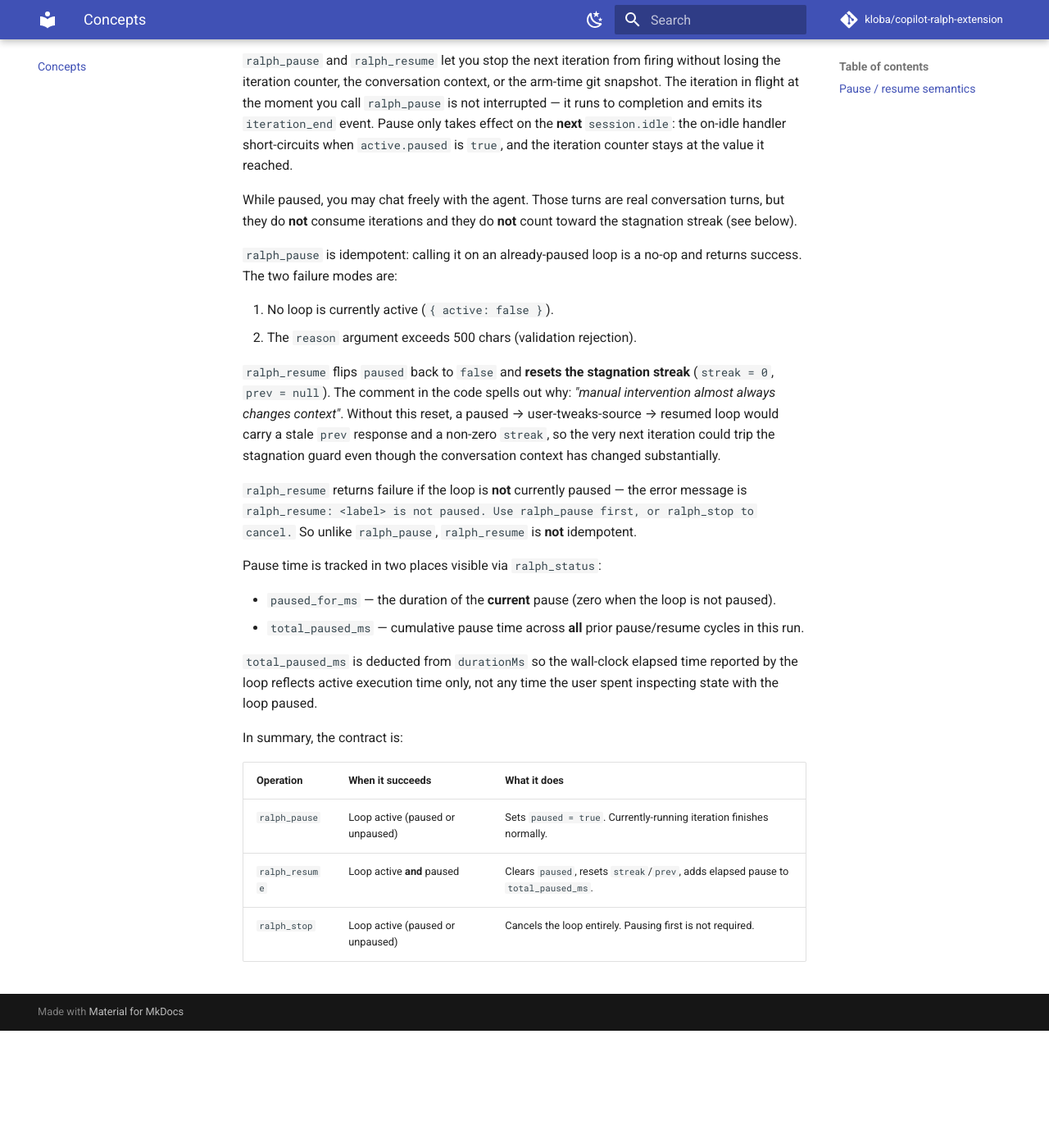
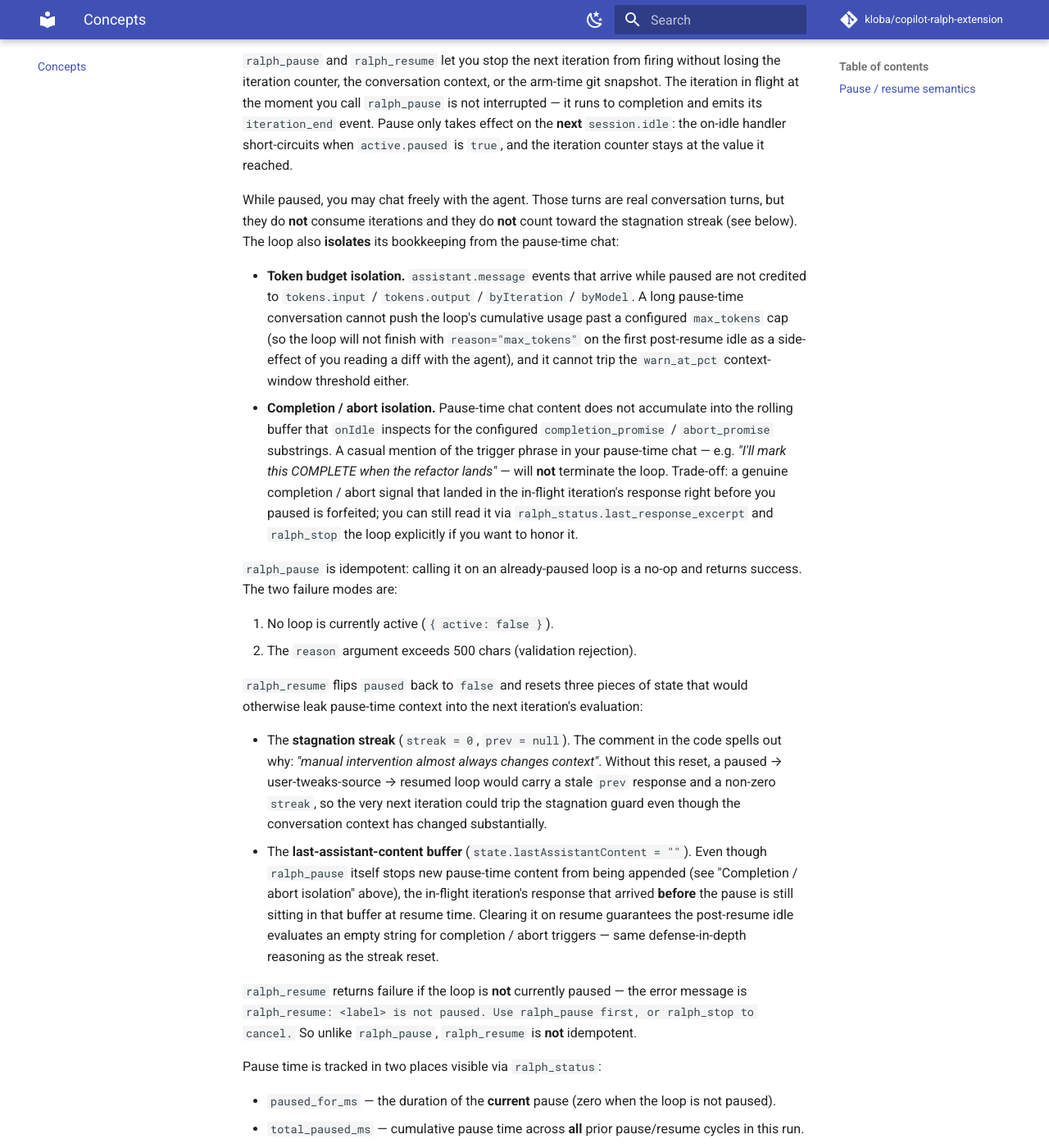
Before and after one commit to kloba/copilot-ralph-extension, an MkDocs documentation site: the page built from docs/concepts.md, in a window 1280 px wide and 1400 px high, scrolled down 596 px. Shown: the whole window at 82% size. Built offline with MkDocs 1.6.1 and Material for MkDocs 9.7.7, drawn with Linux system fonts in a browser that asks for light colours; comment, search, counter and statistics services are not loaded; before the commit the page ends 1853 px from its top, so only the background shows below that; some of the changed text lies outside the part shown.

Commit message:
docs(concepts): document pause/resume isolation contract
Iters 57 and 59 changed the observable pause/resume contract in two
ways the docs never caught up to: (1) pause-time `assistant.message`
events are not credited to the loop's token budget — so a long
pause-time chat cannot trip a configured `max_tokens` cap on resume;
(2) pause-time content does not accumulate into the buffer that
`onIdle` inspects for completion / abort triggers, and on resume
`ralph_resume` clears `lastAssistantContent` as well as the
stagnation streak — so a casual mention of the trigger phrase in
your pause-time chat will not terminate the loop. The previous
copy in `docs/concepts.md` and the README only mentioned the
streak reset, leaving both isolation layers and the resume-time
buffer reset undocumented.

Expand the "Pause / resume semantics" section in `docs/concepts.md`
with token-budget-isolation and completion/abort-isolation
subsections (including the in-flight-completion-signal trade-off
the user needs to know about), enumerate all three resume-time
resets, and update the contract table accordingly. Mirror the
contract in the README's `## Pause and resume` bullets so the
canonical user-facing summary stays in sync. Two drift-guard tests
pin the new wording so a future "trim the page" PR cannot strip
the contract silently.

Test count: 507 -> 509.

Co-authored-by: Copilot <223556219+Copilot@users.noreply.github.com>
Co-authored-by: copilot-ralph <copilot-ralph@users.noreply.github.com>

```diff
--- a/docs/concepts.md
+++ b/docs/concepts.md
@@ -25,7 +25,27 @@ value it reached.
 
 While paused, you may chat freely with the agent. Those turns are
 real conversation turns, but they do **not** consume iterations and
-they do **not** count toward the stagnation streak (see below).
+they do **not** count toward the stagnation streak (see below). The
+loop also **isolates** its bookkeeping from the pause-time chat:
+
+- **Token budget isolation.** `assistant.message` events that arrive
+  while paused are not credited to `tokens.input` / `tokens.output` /
+  `byIteration` / `byModel`. A long pause-time conversation cannot
+  push the loop's cumulative usage past a configured `max_tokens`
+  cap (so the loop will not finish with `reason="max_tokens"` on the
+  first post-resume idle as a side-effect of you reading a diff with
+  the agent), and it cannot trip the `warn_at_pct` context-window
+  threshold either.
+- **Completion / abort isolation.** Pause-time chat content does not
+  accumulate into the rolling buffer that `onIdle` inspects for the
+  configured `completion_promise` / `abort_promise` substrings. A
+  casual mention of the trigger phrase in your pause-time chat — e.g.
+  *"I'll mark this COMPLETE when the refactor lands"* — will **not**
+  terminate the loop. Trade-off: a genuine completion / abort signal
+  that landed in the in-flight iteration's response right before you
+  paused is forfeited; you can still read it via
+  `ralph_status.last_response_excerpt` and `ralph_stop` the loop
+  explicitly if you want to honor it.
 
 `ralph_pause` is idempotent: calling it on an already-paused loop is
 a no-op and returns success. The two failure modes are:
@@ -33,13 +53,25 @@ a no-op and returns success. The two failure modes are:
 1. No loop is currently active (`{ active: false }`).
 2. The `reason` argument exceeds 500 chars (validation rejection).
 
-`ralph_resume` flips `paused` back to `false` and **resets the
-stagnation streak** (`streak = 0`, `prev = null`). The comment in the
-code spells out why: *"manual intervention almost always changes
-context"*. Without this reset, a paused → user-tweaks-source →
-resumed loop would carry a stale `prev` response and a non-zero
-`streak`, so the very next iteration could trip the stagnation guard
-even though the conversation context has changed substantially.
+`ralph_resume` flips `paused` back to `false` and resets three
+pieces of state that would otherwise leak pause-time context into
+the next iteration's evaluation:
+
+- The **stagnation streak** (`streak = 0`, `prev = null`). The
+  comment in the code spells out why: *"manual intervention almost
+  always changes context"*. Without this reset, a paused →
+  user-tweaks-source → resumed loop would carry a stale `prev`
+  response and a non-zero `streak`, so the very next iteration
+  could trip the stagnation guard even though the conversation
+  context has changed substantially.
+- The **last-assistant-content buffer** (`state.lastAssistantContent
+  = ""`). Even though `ralph_pause` itself stops new pause-time
+  content from being appended (see "Completion / abort isolation"
+  above), the in-flight iteration's response that arrived **before**
+  the pause is still sitting in that buffer at resume time. Clearing
+  it on resume guarantees the post-resume idle evaluates an empty
+  string for completion / abort triggers — same defense-in-depth
+  reasoning as the streak reset.
 
 `ralph_resume` returns failure if the loop is **not** currently
 paused — the error message is
@@ -63,6 +95,6 @@ In summary, the contract is:
 
 | Operation         | When it succeeds                       | What it does                                                                |
 | ----------------- | -------------------------------------- | --------------------------------------------------------------------------- |
-| `ralph_pause`     | Loop active (paused or unpaused)       | Sets `paused = true`. Currently-running iteration finishes normally.        |
-| `ralph_resume`    | Loop active **and** paused             | Clears `paused`, resets `streak`/`prev`, adds elapsed pause to `total_paused_ms`. |
+| `ralph_pause`     | Loop active (paused or unpaused)       | Sets `paused = true`. Currently-running iteration finishes normally. Pause-time `assistant.message` events are not credited to the loop's token budget and do not accumulate into the completion/abort buffer. |
+| `ralph_resume`    | Loop active **and** paused             | Clears `paused`, resets `streak` / `prev` / `lastAssistantContent`, adds elapsed pause to `total_paused_ms`. |
 | `ralph_stop`      | Loop active (paused or unpaused)       | Cancels the loop entirely. Pausing first is not required.                   |
```
Also changed, not shown: CHANGELOG.md (+13 -0 lines), README.md (+1 -0 lines), 1 other file.
